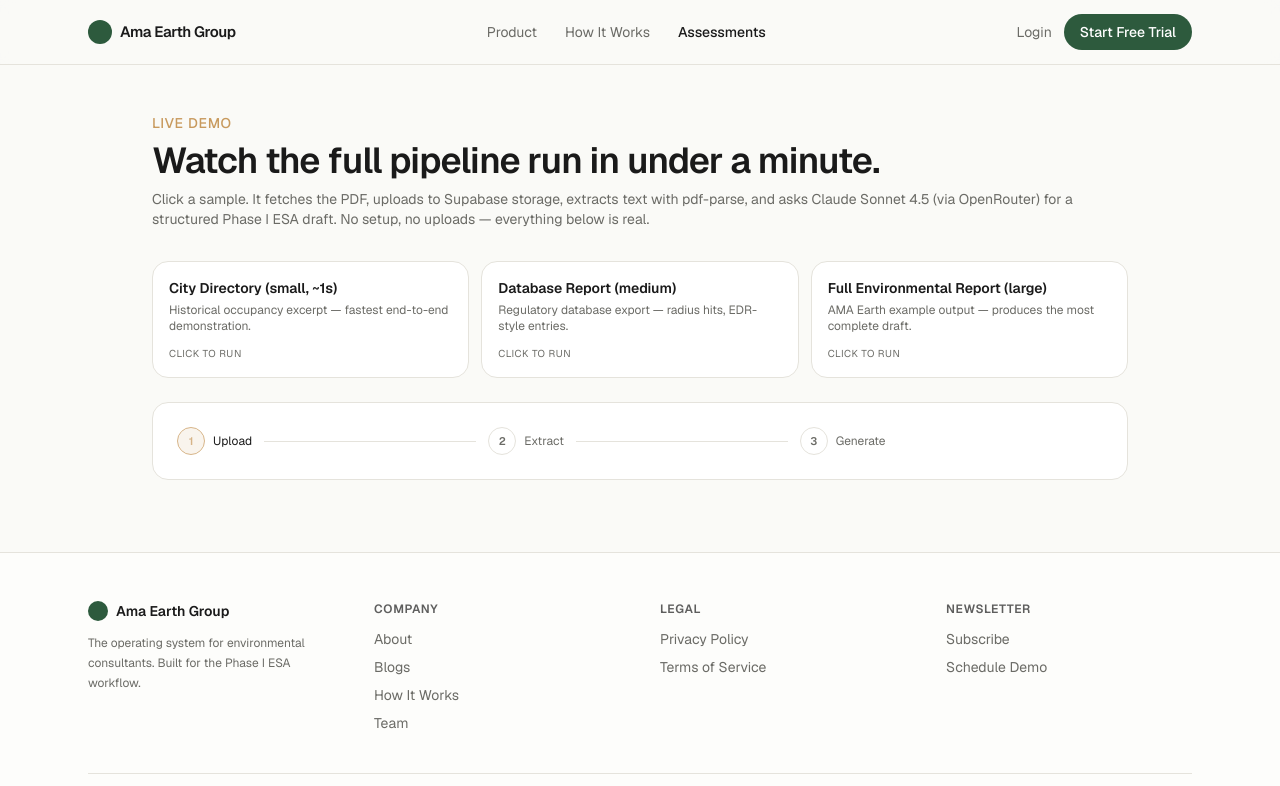
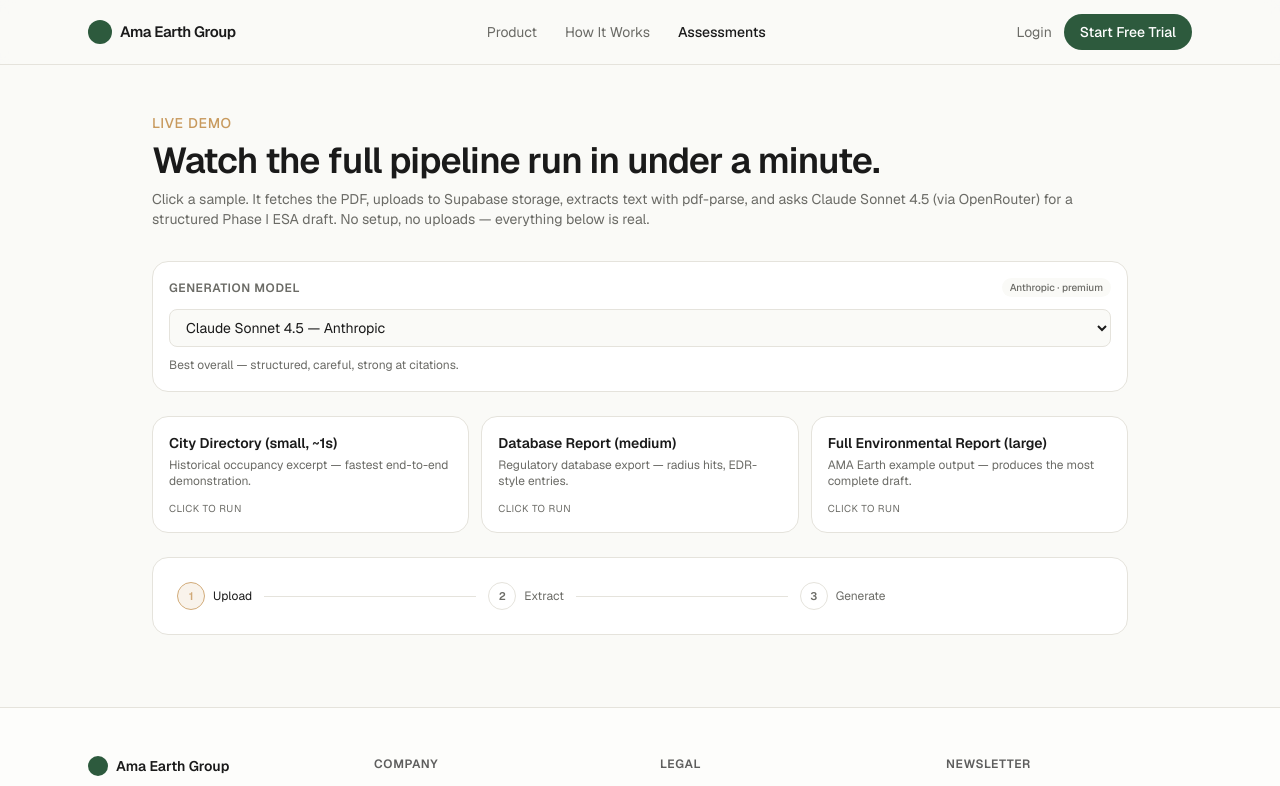
Before and after one commit to adarsh-rai-secure/earth, a Next.js app: page /demo in a window 1280 px wide. Shown: the top 786 px of the page. Built offline with nearby package versions, Linux system fonts and the light colour scheme.

Commit message:
fix(extract): downgrade pdf-parse to v1.1.1 (resolves DOMMatrix not defined on Vercel serverless); feat(ui): model selector with 6 OpenRouter models on /assessments and /demo

```diff
--- a/package.json
+++ b/package.json
@@ -11,7 +11,7 @@
   "dependencies": {
     "@supabase/supabase-js": "^2.106.1",
     "next": "16.2.6",
-    "pdf-parse": "^2.4.5",
+    "pdf-parse": "^1.1.4",
     "react": "19.2.4",
     "react-dom": "19.2.4"
   },
--- a/src/app/assessments/page.tsx
+++ b/src/app/assessments/page.tsx
@@ -4,6 +4,8 @@
 import { FileUpload, type UploadResult } from "@/app/components/FileUpload";
 import { ProcessingStatus, type PipelineStage } from "@/app/components/ProcessingStatus";
 import { ReportViewer, type Report } from "@/app/components/ReportViewer";
+import { ModelPicker } from "@/app/components/ModelPicker";
+import { DEFAULT_MODEL_ID } from "@/lib/models";
 
 export default function AssessmentsPage() {
   const [doc, setDoc] = useState<UploadResult | null>(null);
@@ -12,6 +14,7 @@
   const [report, setReport] = useState<Report | null>(null);
   const [err, setErr] = useState<string | null>(null);
   const [busy, setBusy] = useState(false);
+  const [model, setModel] = useState<string>(DEFAULT_MODEL_ID);
 
   async function handleUploaded(r: UploadResult) {
     setDoc(r);
@@ -44,7 +47,7 @@
       const res = await fetch("/api/generate", {
         method: "POST",
         headers: { "Content-Type": "application/json" },
-        body: JSON.stringify({ documentId: doc.documentId }),
+        body: JSON.stringify({ documentId: doc.documentId, model }),
       });
       const data = await res.json();
       if (!res.ok) throw new Error(data?.error ?? `HTTP ${res.status}`);
@@ -77,8 +80,15 @@
         </p>
       </div>
 
-      <div className="mb-8 rounded-2xl border border-border bg-card p-6">
-        <ProcessingStatus stage={stage} error={err} />
+      <div className="mb-6 grid gap-4 md:grid-cols-[1fr_320px]">
+        <div className="rounded-2xl border border-border bg-card p-6">
+          <ProcessingStatus stage={stage} error={err} />
+        </div>
+        <ModelPicker
+          value={model}
+          onChange={setModel}
+          disabled={busy || stage === "generating"}
+        />
       </div>
 
       {!doc ? (
--- /dev/null
+++ b/src/app/components/ModelPicker.tsx
@@ -0,0 +1,42 @@
+"use client";
+
+import { MODELS, type ModelChoice } from "@/lib/models";
+
+export function ModelPicker({
+  value,
+  onChange,
+  disabled,
+  label = "Generation model",
+}: {
+  value: string;
+  onChange: (id: string) => void;
+  disabled?: boolean;
+  label?: string;
+}) {
+  const current: ModelChoice | undefined = MODELS.find((m) => m.id === value);
+  return (
+    <div className="rounded-2xl border border-border bg-card p-4">
+      <div className="mb-3 flex items-center justify-between">
+        <label className="text-xs font-semibold uppercase tracking-wider text-muted">{label}</label>
+        {current && (
+          <span className="rounded-full bg-background px-2 py-0.5 text-[10px] font-medium text-muted">
+            {current.provider} · {current.tier}
+          </span>
+        )}
+      </div>
+      <select
+        value={value}
+        onChange={(e) => onChange(e.target.value)}
+        disabled={disabled}
+        className="w-full rounded-lg border border-border bg-background px-3 py-2 text-sm focus:border-brand focus:outline-none disabled:opacity-60"
+      >
+        {MODELS.map((m) => (
+          <option key={m.id} value={m.id}>
+            {m.label} — {m.provider}
+          </option>
+        ))}
+      </select>
+      {current && <p className="mt-2 text-xs text-muted leading-5">{current.blurb}</p>}
+    </div>
+  );
+}
--- a/src/app/demo/page.tsx
+++ b/src/app/demo/page.tsx
@@ -3,6 +3,8 @@
 import { useState } from "react";
 import { ProcessingStatus, type PipelineStage } from "@/app/components/ProcessingStatus";
 import { ReportViewer, type Report } from "@/app/components/ReportViewer";
+import { ModelPicker } from "@/app/components/ModelPicker";
+import { DEFAULT_MODEL_ID } from "@/lib/models";
 
 type Sample = { label: string; description: string; path: string; sizeKb: number };
 
@@ -37,6 +39,7 @@
   const [report, setReport] = useState<Report | null>(null);
   const [log, setLog] = useState<RunEntry[]>([]);
   const [running, setRunning] = useState<string | null>(null);
+  const [model, setModel] = useState<string>(DEFAULT_MODEL_ID);
 
   function append(label: string) {
     setLog((l) => [...l, { t: Date.now(), label }]);
@@ -84,11 +87,11 @@
       setStage("extracted");
 
       setStage("generating");
-      append("Generating ESA draft (Claude Sonnet 4.5 via OpenRouter)…");
+      append(`Generating ESA draft via OpenRouter (${model})…`);
       const gnRes = await fetch("/api/generate", {
         method: "POST",
         headers: { "Content-Type": "application/json" },
-        body: JSON.stringify({ documentId: upData.documentId }),
+        body: JSON.stringify({ documentId: upData.documentId, model }),
       });
       const gnData = await gnRes.json();
       if (!gnRes.ok) throw new Error(gnData?.error ?? `Generate HTTP ${gnRes.status}`);
@@ -117,6 +120,10 @@
           pdf-parse, and asks Claude Sonnet 4.5 (via OpenRouter) for a structured Phase I ESA draft.
           No setup, no uploads — everything below is real.
         </p>
+      </div>
+
+      <div className="mb-6">
+        <ModelPicker value={model} onChange={setModel} disabled={busy} />
       </div>
 
       <div className="mb-6 grid gap-3 md:grid-cols-3">
--- a/src/lib/extract.ts
+++ b/src/lib/extract.ts
@@ -1,14 +1,10 @@
-import { PDFParse } from "pdf-parse";
+// pdf-parse v1.x — import the inner file to skip the package's index.js debug-mode block
+// (the index.js tries to read a test PDF on load, which fails on serverless)
+import pdf from "pdf-parse/lib/pdf-parse.js";
 
 export async function extractTextFromBuffer(buffer: Buffer): Promise<string> {
-  const data = new Uint8Array(buffer.buffer, buffer.byteOffset, buffer.byteLength);
-  const parser = new PDFParse({ data });
-  try {
-    const result = await parser.getText();
-    return result.text ?? "";
-  } finally {
-    await parser.destroy().catch(() => {});
-  }
+  const result = await pdf(buffer);
+  return result.text ?? "";
 }
 
 export async function extractTextFromBlob(blob: Blob): Promise<string> {
@@ -17,11 +13,8 @@
 }
 
 export async function extractTextFromURL(fileUrl: string): Promise<string> {
-  const parser = new PDFParse({ url: fileUrl });
-  try {
-    const result = await parser.getText();
-    return result.text ?? "";
-  } finally {
-    await parser.destroy().catch(() => {});
-  }
+  const res = await fetch(fileUrl);
+  if (!res.ok) throw new Error(`Failed to fetch file: ${res.status} ${res.statusText}`);
+  const ab = await res.arrayBuffer();
+  return extractTextFromBuffer(Buffer.from(ab));
 }
--- /dev/null
+++ b/src/lib/models.ts
@@ -0,0 +1,56 @@
+export type ModelChoice = {
+  id: string;
+  label: string;
+  provider: string;
+  blurb: string;
+  tier: "premium" | "balanced" | "cheap" | "free";
+};
+
+// Curated for the AMA Earth demo: mix of providers + price tiers so we can show
+// how different models render the same Phase I ESA draft. Adjust freely.
+export const MODELS: ModelChoice[] = [
+  {
+    id: "anthropic/claude-sonnet-4-5",
+    label: "Claude Sonnet 4.5",
+    provider: "Anthropic",
+    blurb: "Best overall — structured, careful, strong at citations.",
+    tier: "premium",
+  },
+  {
+    id: "anthropic/claude-haiku-4-5",
+    label: "Claude Haiku 4.5",
+    provider: "Anthropic",
+    blurb: "Fast and inexpensive — good baseline Claude output.",
+    tier: "cheap",
+  },
+  {
+    id: "openai/gpt-5",
+    label: "GPT-5",
+    provider: "OpenAI",
+    blurb: "OpenAI flagship — different rhetorical style, dense findings.",
+    tier: "premium",
+  },
+  {
+    id: "openai/gpt-5-mini",
+    label: "GPT-5 Mini",
+    provider: "OpenAI",
+    blurb: "Cheap OpenAI — useful as a quick second opinion.",
+    tier: "cheap",
+  },
+  {
+    id: "google/gemini-2.5-flash",
+    label: "Gemini 2.5 Flash",
+    provider: "Google",
+    blurb: "Very fast, low cost — Google's perspective on the same doc.",
+    tier: "cheap",
+  },
+  {
+    id: "deepseek/deepseek-chat",
+    label: "DeepSeek V3.2",
+    provider: "DeepSeek",
+    blurb: "Ultra-cheap OSS — surprisingly strong on structured extraction.",
+    tier: "cheap",
+  },
+];
+
+export const DEFAULT_MODEL_ID = MODELS[0].id;
--- /dev/null
+++ b/src/types/pdf-parse-internal.d.ts
@@ -0,0 +1,12 @@
+declare module "pdf-parse/lib/pdf-parse.js" {
+  interface PDFParseResult {
+    text: string;
+    numpages?: number;
+    numrender?: number;
+    info?: Record<string, unknown>;
+    metadata?: unknown;
+    version?: string;
+  }
+  function pdf(data: Buffer | Uint8Array, options?: Record<string, unknown>): Promise<PDFParseResult>;
+  export default pdf;
+}
```
Also changed, not shown: 1 other file (tests, documents, lock files or other folders).
